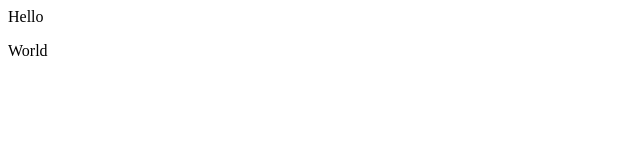
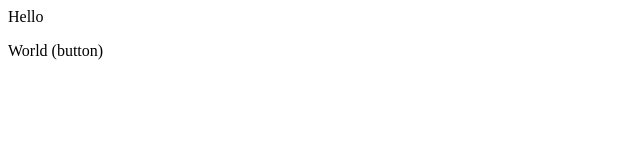
Before and after one commit to Alina-Asad/localRepo, a plain HTML site: page index.html in a window 1280 px wide. Shown: the full height of the page, 0-640 px from the left. Drawn offline with Linux system fonts and the light colour scheme.

```diff
--- a/index.html
+++ b/index.html
@@ -1,2 +1,2 @@
 <p>Hello</p>
-<p>World</p>
+<p>World (button)</p>
```
